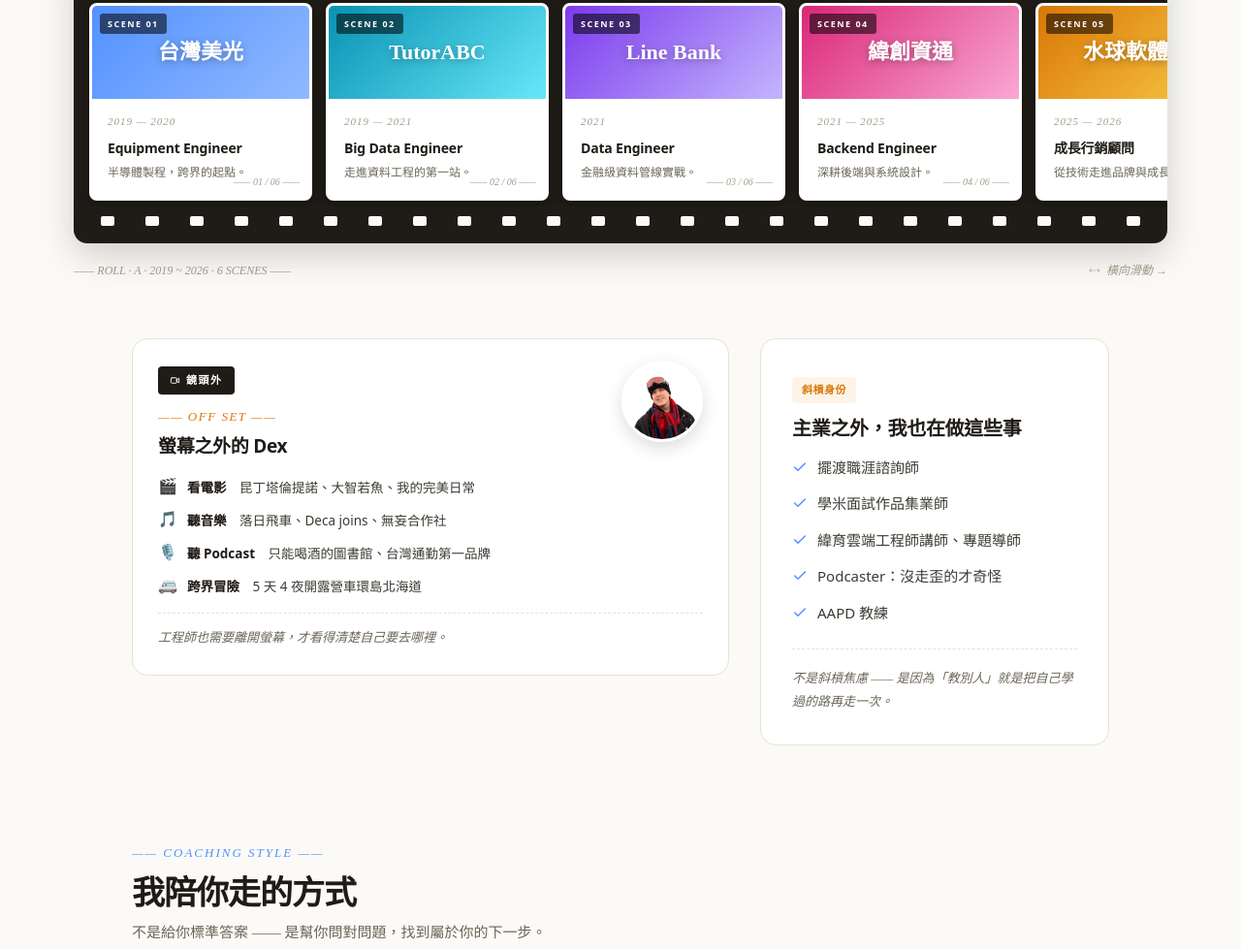
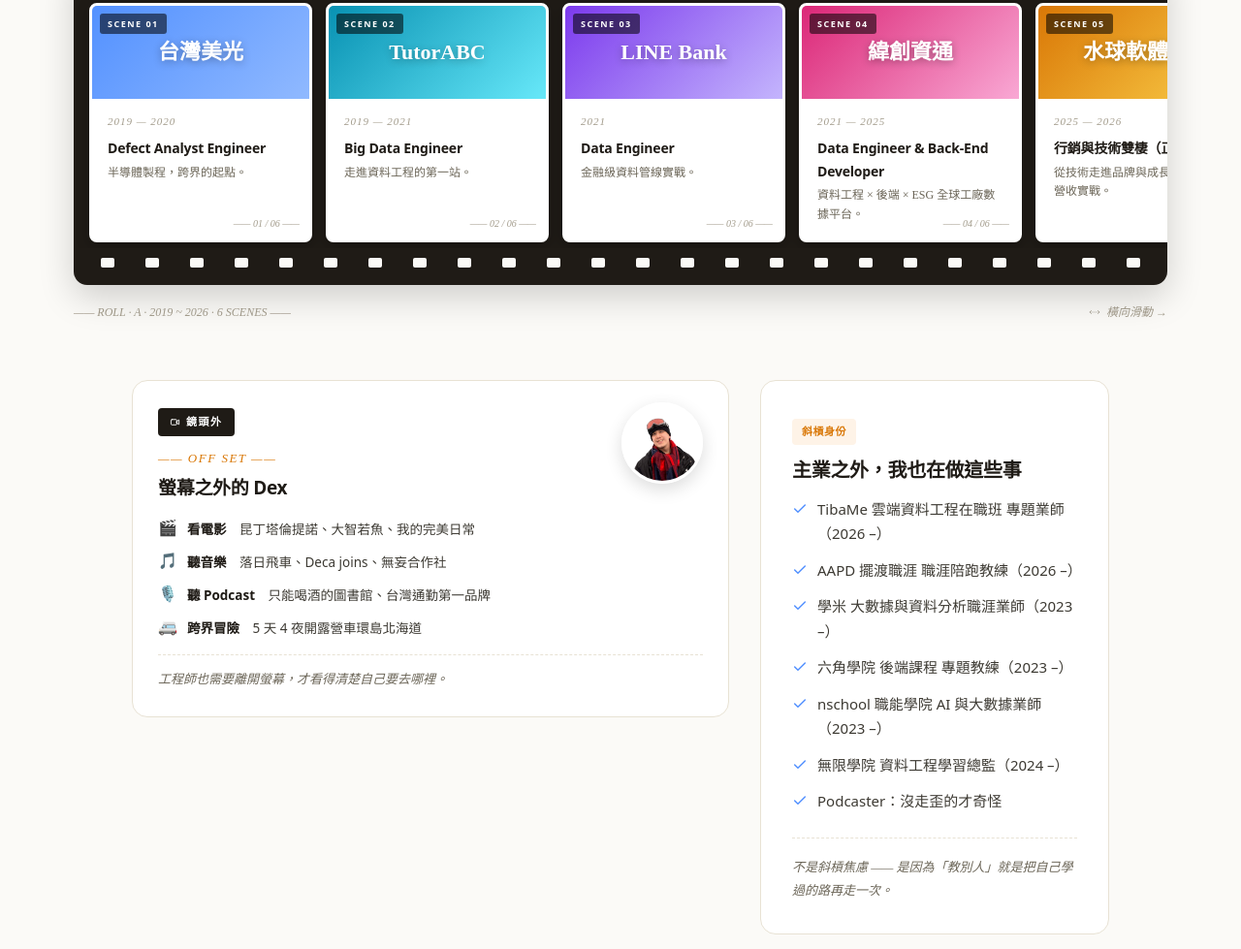
Before and after one commit to lu791019/daydreamdex-astro, an Astro site: page /about in a window 1280 px wide. Shown: the part 1499-2478 px from the top of the page at 97% size. Built offline with nearby package versions, Linux system fonts and the light colour scheme; Astro itself is replaced by a stand-in of ours.

Commit message:
feat(about): sync career timeline + side roles + SEO with facts.md
Career timeline (對齊 facts.md 第 6 區，5 項精準化):
- 台灣美光: Equipment Engineer → Defect Analyst Engineer
- LINE Bank: 'Line Bank' → 'LINE Bank' (大寫一致)
- 緯創: Backend Engineer → Data Engineer & Back-End Developer
- 水球: 成長行銷顧問 → 行銷與技術雙棲（正職）+ 加百萬營收實戰描述
- Hamastar: Staff Engineer/AI 技術總監 → AI 應用開發主任工程師 & AI 技術負責人

Side roles (對齊 facts.md 7b + 8 區，7 項精準合作含年份):
- TibaMe 雲端資料工程在職班 專題業師（2026 –）
- AAPD 擺渡職涯 職涯陪跑教練（2026 –）
- 學米 / 六角 / nschool / 無限學院 (2023+)
- Podcaster

SEO description: 加入 100+ 轉職學員指導 · 320+ 電子報訂閱 · 3,962+ Threads 追蹤

```diff
--- a/src/pages/about.astro
+++ b/src/pages/about.astro
@@ -35,24 +35,27 @@
 // SEO
 const aboutTitle = `關於我 ｜ ${SITE_TITLE}`;
 const aboutDescription =
-  'Dex，Daydream Dex 創辦人。轉職顧問 × AI 技術總監，10 年跨界 4 種專業，從半導體到資料工程、軟體、AI。輔導學員打造作品集、撰寫履歷、規劃職涯，陪你達到軟體和資料職涯目標。';
+  'Dex（盧冠宏），Daydream Dex 主理人。AI 應用開發主任工程師 × 轉職陪跑教練，10 年跨界 4 種專業，從半導體到資料工程、軟體、AI。100+ 轉職學員指導、320+ 電子報訂閱、3,962+ Threads 追蹤 — 陪你想清楚下一步。';
 
-// 職涯時間軸（電影膠片）
+// 職涯時間軸（電影膠片）— 對齊 facts.md 第 6 區
 const careerTimeline = [
-  { period: '2019 — 2020', company: '台灣美光', role: 'Equipment Engineer', desc: '半導體製程，跨界的起點。', gradFrom: '#5391FF', gradTo: '#90B9FF', sceneNo: '01' },
+  { period: '2019 — 2020', company: '台灣美光', role: 'Defect Analyst Engineer', desc: '半導體製程，跨界的起點。', gradFrom: '#5391FF', gradTo: '#90B9FF', sceneNo: '01' },
   { period: '2019 — 2021', company: 'TutorABC', role: 'Big Data Engineer', desc: '走進資料工程的第一站。', gradFrom: '#0891B2', gradTo: '#67E8F9', sceneNo: '02' },
-  { period: '2021', company: 'Line Bank', role: 'Data Engineer', desc: '金融級資料管線實戰。', gradFrom: '#7C3AED', gradTo: '#C4B5FD', sceneNo: '03' },
-  { period: '2021 — 2025', company: '緯創資通', role: 'Backend Engineer', desc: '深耕後端與系統設計。', gradFrom: '#DB2777', gradTo: '#F9A8D4', sceneNo: '04' },
-  { period: '2025 — 2026', company: '水球軟體學院', role: '成長行銷顧問', desc: '從技術走進品牌與成長。', gradFrom: '#D97706', gradTo: '#FCD34D', sceneNo: '05' },
-  { period: '2026 — Now', company: 'HamaStar', role: 'Staff Engineer / AI 技術總監', desc: '帶領 AI 開發，做想做的事。', gradFrom: '#1F1B16', gradTo: '#5391FF', sceneNo: '06', highlight: true },
+  { period: '2021', company: 'LINE Bank', role: 'Data Engineer', desc: '金融級資料管線實戰。', gradFrom: '#7C3AED', gradTo: '#C4B5FD', sceneNo: '03' },
+  { period: '2021 — 2025', company: '緯創資通', role: 'Data Engineer & Back-End Developer', desc: '資料工程 × 後端 × ESG 全球工廠數據平台。', gradFrom: '#DB2777', gradTo: '#F9A8D4', sceneNo: '04' },
+  { period: '2025 — 2026', company: '水球軟體學院', role: '行銷與技術雙棲（正職）', desc: '從技術走進品牌與成長 — 1 月百萬營收實戰。', gradFrom: '#D97706', gradTo: '#FCD34D', sceneNo: '05' },
+  { period: '2026 — Now', company: 'Hamastar Tech', role: 'AI 應用開發主任工程師 & AI 技術負責人', desc: '帶領 AI 開發，做想做的事。', gradFrom: '#1F1B16', gradTo: '#5391FF', sceneNo: '06', highlight: true },
 ];
 
+// 兼任 / 業師 / 教練合作（依 facts.md 7b + 8 區）
 const sideRoles = [
-  '擺渡職涯諮詢師',
-  '學米面試作品集業師',
-  '緯育雲端工程師講師、專題導師',
+  'TibaMe 雲端資料工程在職班 專題業師（2026 –）',
+  'AAPD 擺渡職涯 職涯陪跑教練（2026 –）',
+  '學米 大數據與資料分析職涯業師（2023 –）',
+  '六角學院 後端課程 專題教練（2023 –）',
+  'nschool 職能學院 AI 與大數據業師（2023 –）',
+  '無限學院 資料工程學習總監（2024 –）',
   'Podcaster：沒走歪的才奇怪',
-  'AAPD 教練',
 ];
 
 // 教練風格 4 大特色
```
